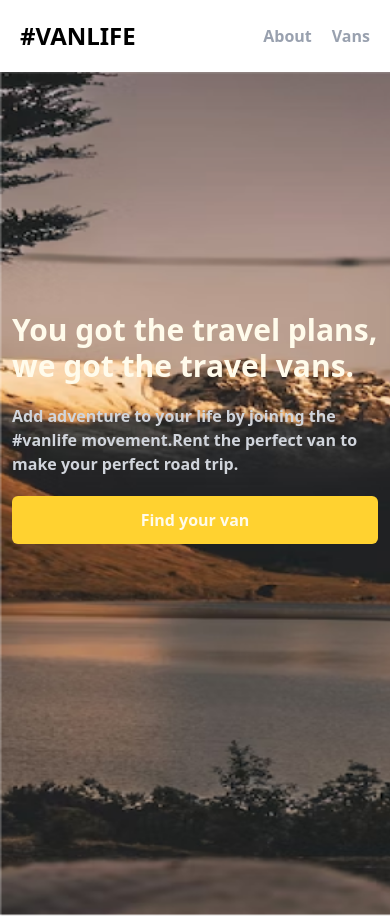
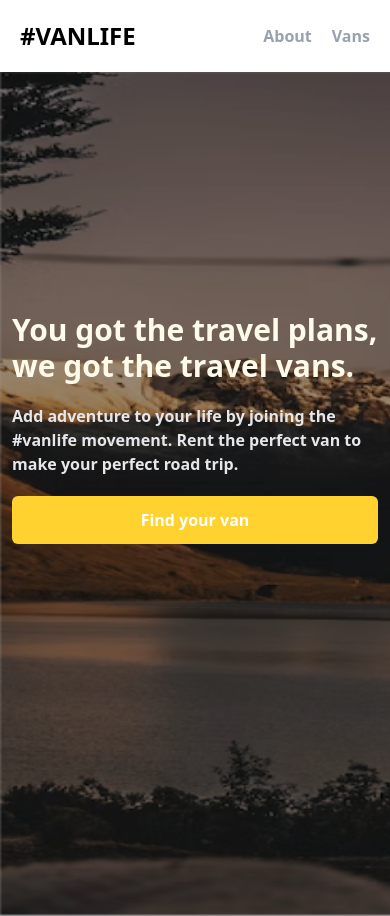
Before and after one commit to ar4scode/van-life-webpage, a React (Vite) app: page / in a window 390 px wide. Built offline with nearby package versions, Linux system fonts and the light colour scheme.

Commit message:
Make background image darker and responsive the home page for all devices

```diff
--- a/src/components/Home.jsx
+++ b/src/components/Home.jsx
@@ -1,4 +1,4 @@
-import homeBg from '../assets/home-hero.png'
+import homeBg from '../assets/home-hero.png';
 import { Link } from 'react-router';
 import Header from './Header';
 
@@ -6,13 +6,29 @@ const Home = () => {
   return (
     <>
       <Header />
-      <div className="w-full h-lvh bg-cover flex flex-col gap-5 font-sans gra px-3" style={{backgroundImage: `url(${homeBg})`}}>
-        <h1 className='text-amber-50 font-bold text-3xl mt-60'>You got the travel plans, we got the travel vans.</h1>
-        <p className='text-gray-300 font-semibold'>Add adventure to your life by joining the #vanlife movement.Rent the perfect van to make your perfect road trip.</p>
-        <Link className='bg-amber-300 text-center p-3 rounded-md font-bold text-amber-50' to="/vans" >Find your van</Link>
-      </div>
+        <div
+          className="relative w-full h-lvh bg-cover flex flex-col gap-5 font-sans gra px-3"
+          style={{ backgroundImage: `url(${homeBg})` }}
+        >
+          {/* Overlay to darken the background */}
+          <div className="absolute inset-0 bg-black opacity-40"></div>
+
+          {/* Content on top */}
+          <h1 className="relative z-10 text-amber-50 font-bold text-3xl mt-60 md:w-3/4 md:mx-auto lg:w-1/2">
+            You got the travel plans, we got the travel vans.
+          </h1>
+          <p className="relative z-10 text-gray-200 font-semibold md:w-3/4 md:mx-auto lg:w-1/2">
+            Add adventure to your life by joining the #vanlife movement. Rent the perfect van to make your perfect road trip.
+          </p>
+          <Link
+            className="relative z-10 md:w-3/4 md:mx-auto bg-amber-300 text-center p-3 rounded-md font-bold text-white duration-250 hover:bg-amber-500 lg:w-1/2"
+            to="/vans"
+          >
+            Find your van
+          </Link>
+        </div>
     </>
-  )
-}
+  );
+};
 
 export default Home;
```
